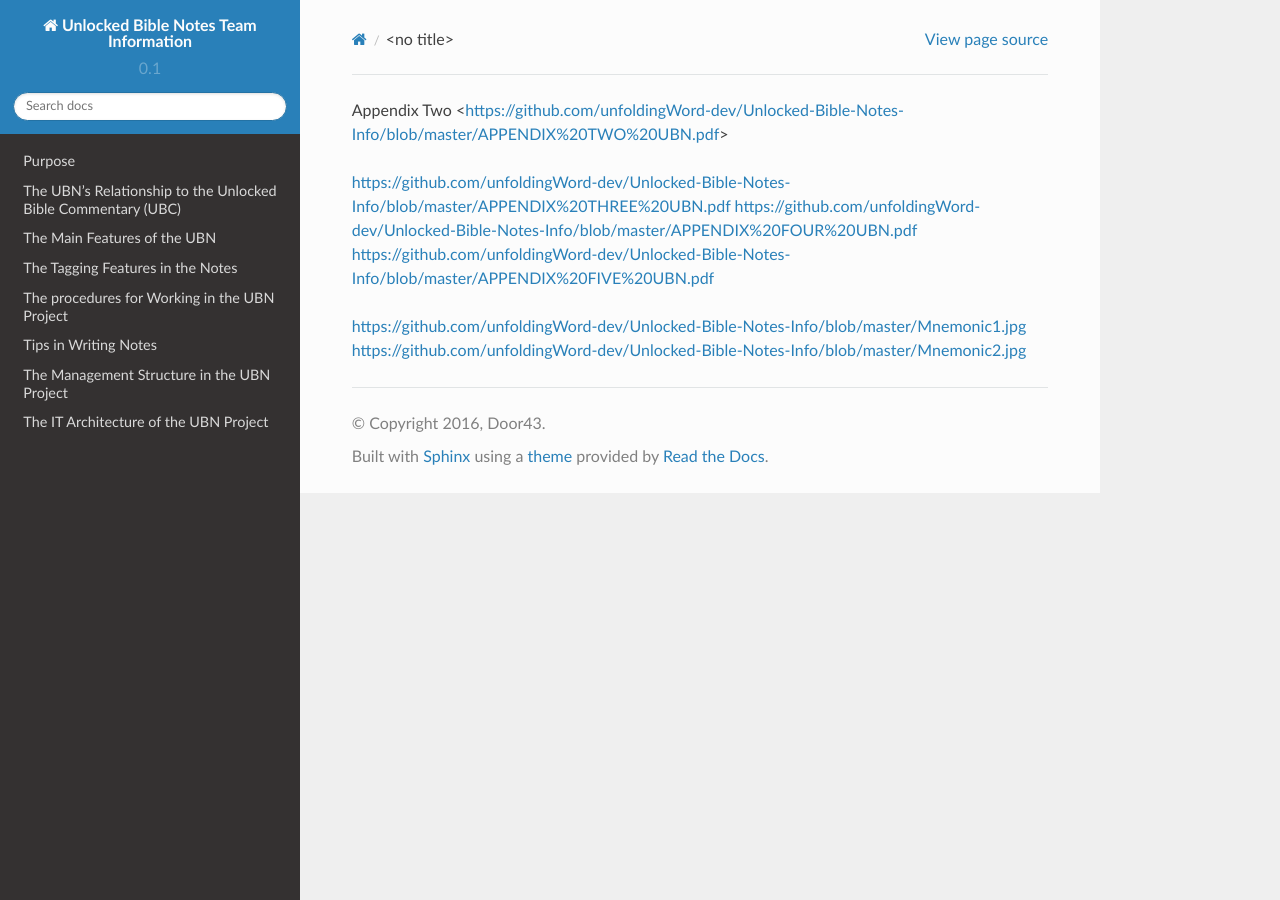
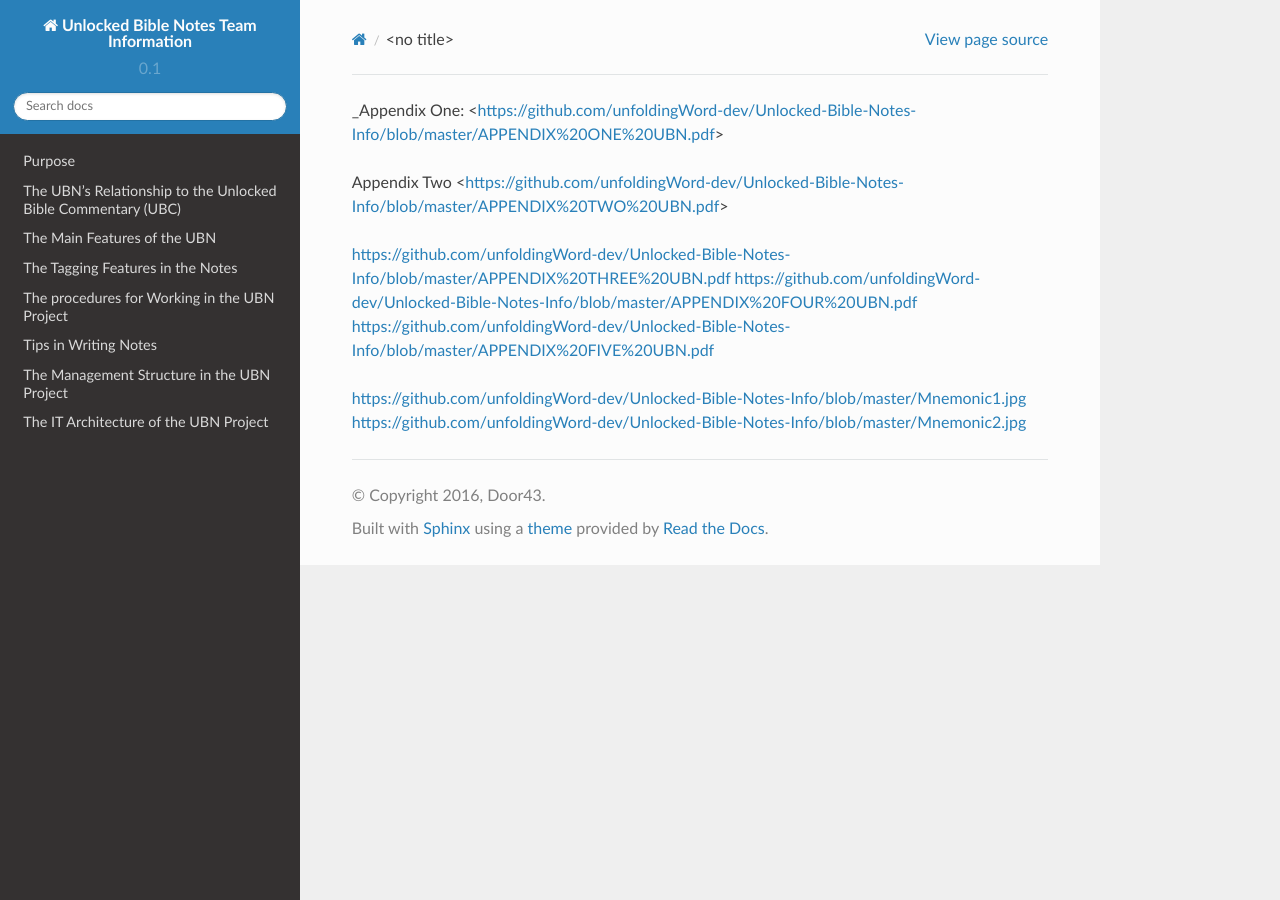
Before and after one commit to unfoldingWord-dev/Unlocked-Bible-Notes-Info, a Sphinx documentation site: the page built from docs/appendices.rst, in a window 1280 px wide. Built offline with Sphinx 7.4.7 and the Read the Docs theme 2.0.0, drawn with Linux system fonts in a browser that asks for light colours; pages that are not in the unit, such as notebooks, are missing from menus.

Commit message:
Update appendices.rst

```diff
--- a/docs/appendices.rst
+++ b/docs/appendices.rst
@@ -1,4 +1,4 @@
-.. _Appendix One: <https://github.com/unfoldingWord-dev/Unlocked-Bible-Notes-Info/blob/master/APPENDIX%20ONE%20UBN.pdf>
+_Appendix One: <https://github.com/unfoldingWord-dev/Unlocked-Bible-Notes-Info/blob/master/APPENDIX%20ONE%20UBN.pdf>
 
 Appendix Two <https://github.com/unfoldingWord-dev/Unlocked-Bible-Notes-Info/blob/master/APPENDIX%20TWO%20UBN.pdf>
 
```
